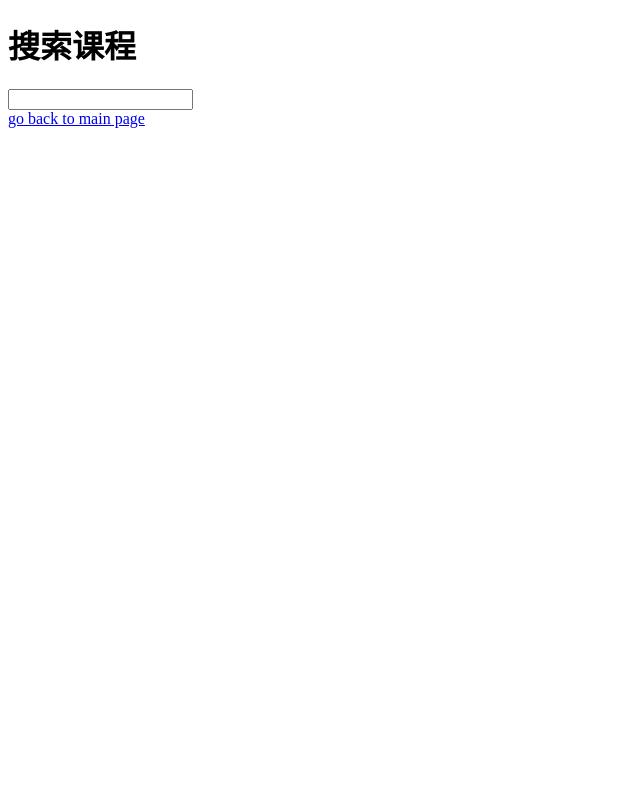
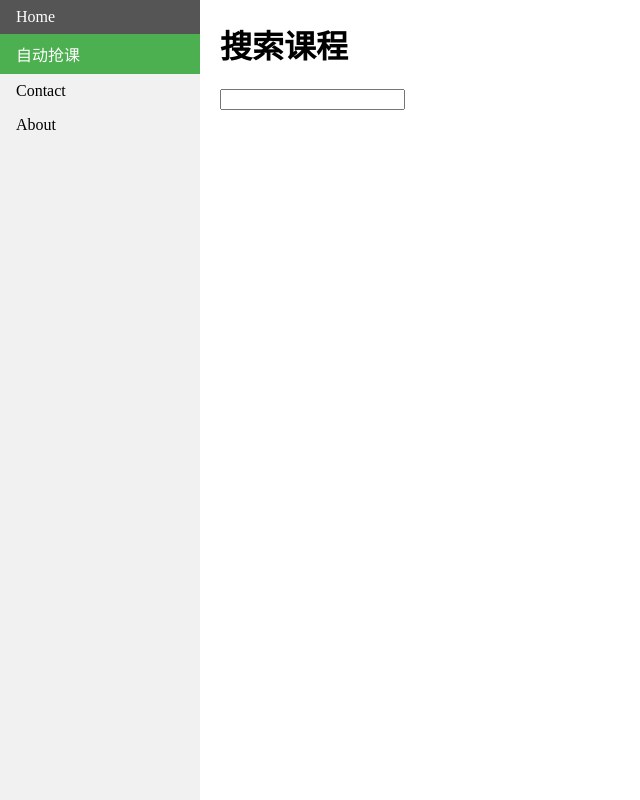
Before and after one commit to randomCui/scu-urp-electron-old, an Electron app: page src/pages/class-selector/auto_course_taker.html in a window 800 px wide. Shown: the whole page, without its empty margins (0-640 px from the left). Drawn offline with Linux system fonts and the light colour scheme.

Commit message:
更新了样式文件

```diff
--- a/preload.js
+++ b/preload.js
@@ -33,9 +33,9 @@ let indexBridge = {
      *
      * @param conditionMap 保存条件和值的Map对象
      */
-    searchCourse: async (conditionMap)=>{
+    searchCourse: async (conditionMap) => {
         let search_string = '';
-        conditionMap.forEach((value)=>{
+        conditionMap.forEach((value) => {
             search_string += value + ' '
         });
         let searchPayload = {
@@ -44,7 +44,7 @@ let indexBridge = {
             "jc": 0,
             "kclbdm": ""
         }
-        let response = await ipcRenderer.invoke('search_course',searchPayload)
+        let response = await ipcRenderer.invoke('search_course', searchPayload)
     }
 }
 
--- a/src/pages/class-selector/auto_course_taker.html
+++ b/src/pages/class-selector/auto_course_taker.html
@@ -3,13 +3,27 @@
 <head>
     <meta charset="UTF-8">
     <title>Title</title>
+    <link href="../styles.css" rel="stylesheet">
+    <link href="auto_course_taker.css" rel="stylesheet">
 </head>
 <body>
 <div>
-    <h1>搜索课程</h1>
-    <form id="class-search-form">
-        <input type="text" name="comprehensive-search">
-    </form>
+    <div class="vertical-nav-bar">
+        <ul class="nav-bar">
+            <li><a href="../index/index.html">Home</a></li>
+            <li><a class="active" href="../class-selector/auto_course_taker.html">自动抢课</a></li>
+            <li><a href="#">Contact</a></li>
+            <li><a href="#">About</a></li>
+        </ul>
+    </div>
+    <div class="content-wrapper">
+        <div class="content">
+            <h1>搜索课程</h1>
+            <form id="class-search-form">
+                <input type="text" name="comprehensive-search">
+            </form>
+        </div>
+    </div>
 </div>
 <a href="../index/index.html">go back to main page</a>
 </body>
--- a/src/pages/index/index.css
+++ b/src/pages/index/index.css
@@ -1,39 +1,3 @@
-body {
-    margin: 0;
-}
-
-ul {
-    list-style-type: none;
-    margin: 0;
-    padding: 0;
-    width: 25%;
-    background-color: #f1f1f1;
-    position: fixed;
-    height: 100%;
-    overflow: auto;
-}
-
-li a {
-    display: block;
-    color: #000;
-    padding: 8px 16px;
-    text-decoration: none;
-}
-
-li a.active {
-    background-color: #4CAF50;
-    color: white;
-}
-
-li a:hover:not(.active) {
-    background-color: #555;
-    color: white;
-}
-
-#content-wrapper {
-    margin-left: 25%;
-}
-
 input{
     display: block;
 }
--- /dev/null
+++ b/src/pages/styles.css
@@ -0,0 +1,56 @@
+div.nav-bar{
+    display: block;
+    float: left;
+}
+
+ul.nav-bar{
+    list-style-type: none;
+    margin: 0;
+    padding: 0;
+    width: 25%;
+    min-width: 120px;
+    max-width: 200px;
+    background-color: #f1f1f1;
+    position: fixed;
+    height: 100%;
+    overflow: auto;
+    float: left;
+    display: block;
+}
+
+div.content-wrapper {
+    display: block;
+    float: left;
+    position: absolute;
+    margin-left: 25%;
+}
+
+div.content {
+    margin-left: 20px;
+}
+
+div.vertical-nav-bar{
+    display: block;
+    float: left;
+}
+
+li a {
+    display: block;
+    color: #000;
+    padding: 8px 16px;
+    text-decoration: none;
+}
+
+li a.active {
+    background-color: #4CAF50;
+    color: white;
+}
+
+li a:hover:not(.active) {
+    background-color: #555;
+    color: white;
+}
+
+body {
+    margin: 0;
+}
--- a/styles.css
+++ /dev/null
@@ -1,3 +0,0 @@
-/* styles.css */
-
-/* Add styles here to customize the appearance of your app */
```
Also changed, not shown: src/pages/index/index.html (+9 -4 lines), src/pages/class-selector/auto_course_taker.css (added).
